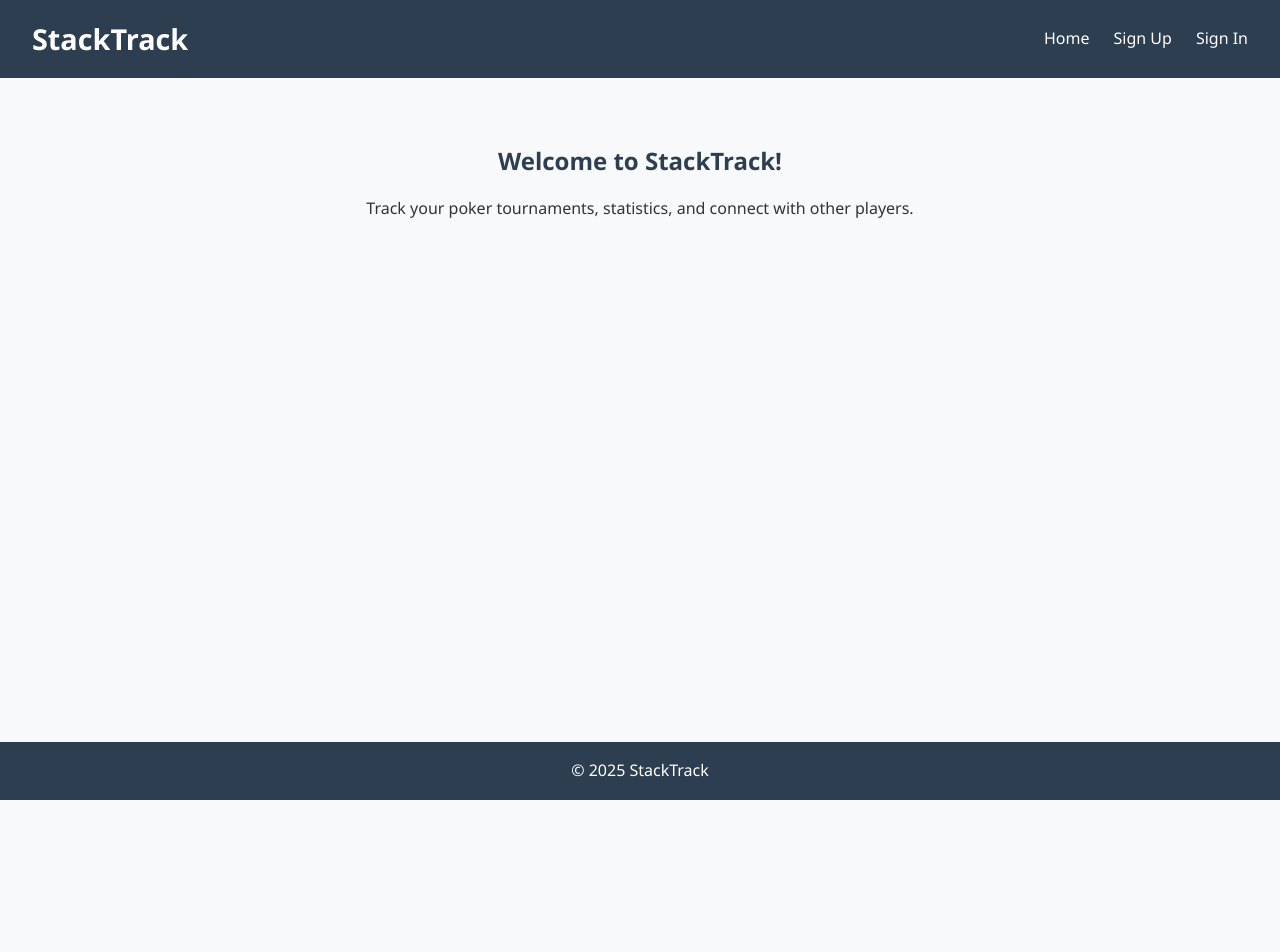
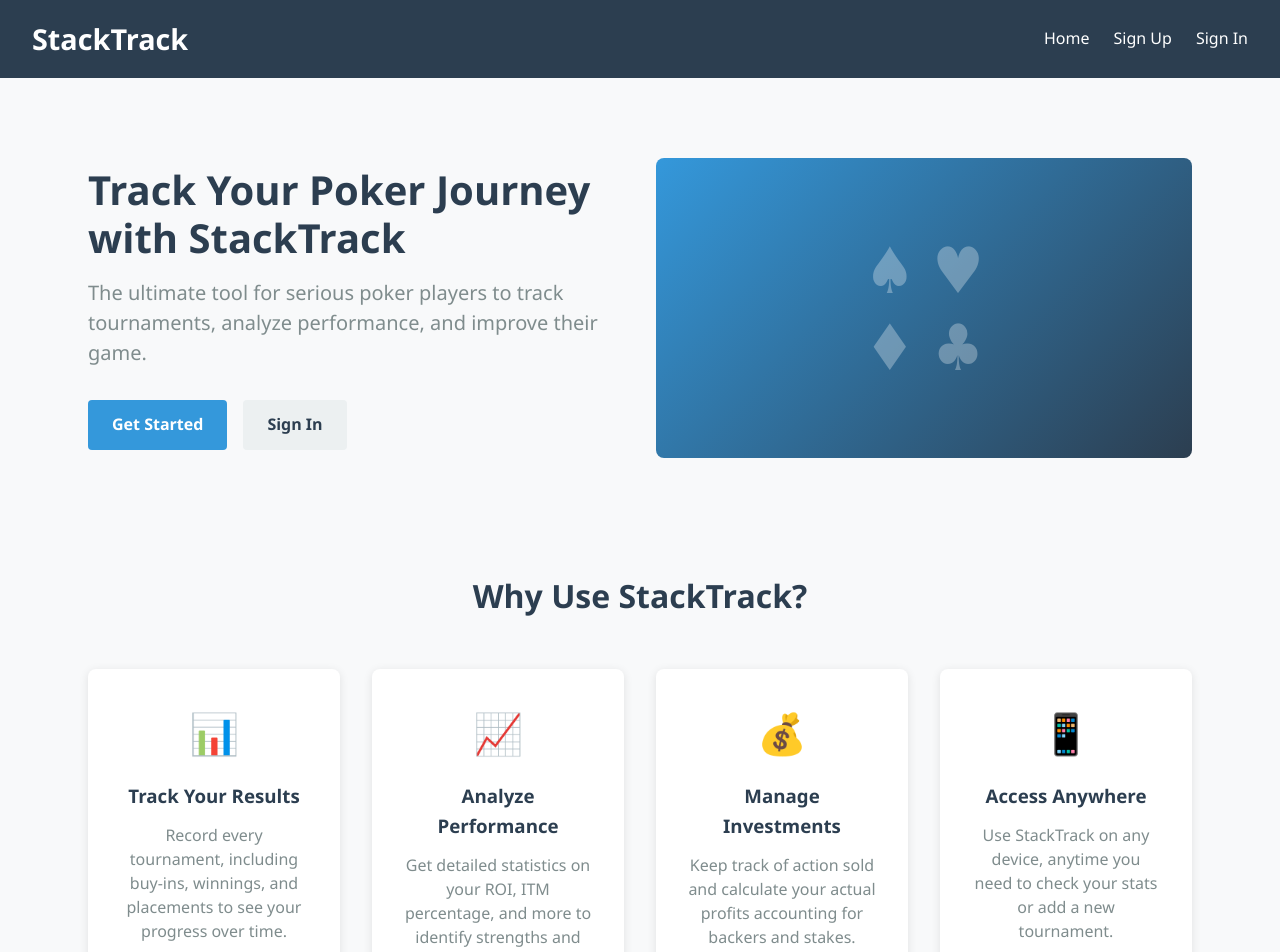
Before and after one commit to vincenzo-scotto001/stacktrack, a React (Create React App) app in the folder stack-track/: page / in a window 1280 px wide. Shown: the top 952 px of the page. Before the commit the page ends 800 px from the top, so only its background shows below. Built offline with nearby package versions, Linux system fonts and the light colour scheme; no server answers.

Commit message:
version 0.0.0.0.1 hehe, has plenty of easter eggs

```diff
--- a/stack-track/src/App.js
+++ b/stack-track/src/App.js
@@ -6,6 +6,7 @@ import Dashboard from './components/Dashboard';
 import TournamentsPage from './components/TournamentsPage';
 import AddTournament from './components/AddTournament';
 import Stats from './components/Stats';
+import Home from './components/Home';
 
 function App() {
   return (
@@ -42,14 +43,5 @@ function App() {
   );
 }
 
-// Simple Home component
-function Home() {
-  return (
-    <div className="home">
-      <h2>Welcome to StackTrack!</h2>
-      <p>Track your poker tournaments, statistics, and connect with other players.</p>
-    </div>
-  );
-}
 
 export default App;
--- /dev/null
+++ b/stack-track/src/components/Home.js
@@ -0,0 +1,99 @@
+import React from 'react';
+import { Link } from 'react-router-dom';
+
+function Home() {
+  return (
+    <div className="home-container">
+      <section className="hero-section">
+        <div className="hero-content">
+          <h1>Track Your Poker Journey with StackTrack</h1>
+          <p className="hero-subtitle">
+            The ultimate tool for serious poker players to track tournaments, analyze performance, and improve their game.
+          </p>
+          <div className="hero-buttons">
+            <Link to="/signup" className="btn primary-btn">Get Started</Link>
+            <Link to="/signin" className="btn secondary-btn">Sign In</Link>
+          </div>
+        </div>
+        <div className="hero-image">
+          {/* Placeholder for hero image */}
+          <div className="poker-image-placeholder"></div>
+        </div>
+      </section>
+
+      <section className="features-section">
+        <h2>Why Use StackTrack?</h2>
+        <div className="features-grid">
+          <div className="feature-card">
+            <div className="feature-icon">📊</div>
+            <h3>Track Your Results</h3>
+            <p>Record every tournament, including buy-ins, winnings, and placements to see your progress over time.</p>
+          </div>
+          <div className="feature-card">
+            <div className="feature-icon">📈</div>
+            <h3>Analyze Performance</h3>
+            <p>Get detailed statistics on your ROI, ITM percentage, and more to identify strengths and weaknesses.</p>
+          </div>
+          <div className="feature-card">
+            <div className="feature-icon">💰</div>
+            <h3>Manage Investments</h3>
+            <p>Keep track of action sold and calculate your actual profits accounting for backers and stakes.</p>
+          </div>
+          <div className="feature-card">
+            <div className="feature-icon">📱</div>
+            <h3>Access Anywhere</h3>
+            <p>Use StackTrack on any device, anytime you need to check your stats or add a new tournament.</p>
+          </div>
+        </div>
+      </section>
+
+      <section className="testimonials-section">
+        <h2>What Players Are Saying</h2>
+        <div className="testimonials-grid">
+          <div className="testimonial-card">
+            <p>"StackTrack helped me identify leaks in my tournament game that I wasn't aware of. After three months of tracking, my ROI improved by 12%!"</p>
+            <div className="testimonial-author">- Robert S., Poker Legend</div>
+          </div>
+          <div className="testimonial-card">
+            <p>"I use StackTrack to manage my poker bankroll and track my tournament results. The stats feature is invaluable for my annual tax filing."</p>
+            <div className="testimonial-author">- Steve B., Falcon CEO</div>
+          </div>
+          <div className="testimonial-card">
+            <p>"As someone who sells action regularly, the 'action sold' feature is a game-changer. No more complicated spreadsheets!"</p>
+            <div className="testimonial-author">- Vincenzo S., Terrible poker player</div>
+          </div>
+        </div>
+      </section>
+
+      <section className="cta-section">
+        <h2>Ready to Level Up Your Poker Game?</h2>
+        <p>Join thousands of players who trust StackTrack to keep their poker career on track.</p>
+        <Link to="/signup" className="btn primary-btn large-btn">Create Free Account</Link>
+      </section>
+
+      <section className="faq-section">
+        <h2>Frequently Asked Questions</h2>
+        <div className="faq-grid">
+          <div className="faq-item">
+            <h3>Is StackTrack free to use?</h3>
+            <p>Yes! StackTrack is completely free to use with all features included. No hidden fees or premium tiers.</p>
+          </div>
+          <div className="faq-item">
+            <h3>Can I export my data?</h3>
+            <p>We're working on an export feature that will allow you to download your data in CSV format. Coming soon!</p>
+          </div>
+          <div className="faq-item">
+            <h3>Is my data secure?</h3>
+            <p>Absolutely. We use Supabase for our database which implements industry-standard security practices.</p>
+          </div>
+          <div className="faq-item">
+            <h3>Can I track cash games too?</h3>
+            <p>Currently, StackTrack is focused on tournament play. Cash game tracking is on our roadmap for future updates.</p>
+          </div>
+        </div>
+      </section>
+    </div>
+  );
+}
+
+export default Home;
--- a/stack-track/src/index.css
+++ b/stack-track/src/index.css
@@ -567,3 +567,278 @@ input[type="number"]::-webkit-inner-spin-button {
     padding: 1rem;
   }
 }
+
+/* Home page styles */
+.home-container {
+  max-width: 1200px;
+  margin: 0 auto;
+  padding: 0 1rem;
+}
+
+/* Hero section */
+.hero-section {
+  display: flex;
+  align-items: center;
+  justify-content: space-between;
+  padding: 3rem 0;
+  gap: 2rem;
+}
+
+.hero-content {
+  flex: 1;
+}
+
+.hero-section h1 {
+  font-size: 2.5rem;
+  color: #2c3e50;
+  margin-bottom: 1rem;
+  line-height: 1.2;
+}
+
+.hero-subtitle {
+  font-size: 1.25rem;
+  color: #7f8c8d;
+  margin-bottom: 2rem;
+  line-height: 1.5;
+}
+
+.hero-image {
+  flex: 1;
+  display: flex;
+  justify-content: center;
+  align-items: center;
+}
+
+.poker-image-placeholder {
+  background-color: #f0f0f0;
+  width: 100%;
+  height: 300px;
+  border-radius: 8px;
+  background-image: linear-gradient(135deg, #3498db, #2c3e50);
+  position: relative;
+  overflow: hidden;
+}
+
+.poker-image-placeholder::before {
+  content: "♠ ♥\A ♦ ♣";
+  white-space: pre;
+  position: absolute;
+  top: 50%;
+  left: 50%;
+  transform: translate(-50%, -50%);
+  font-size: 4rem;
+  color: rgba(255, 255, 255, 0.3);
+  text-align: center;
+  line-height: 1.2;
+}
+/* Buttons */
+.btn {
+  display: inline-block;
+  padding: 0.75rem 1.5rem;
+  border-radius: 4px;
+  font-weight: 600;
+  text-decoration: none;
+  text-align: center;
+  cursor: pointer;
+  transition: all 0.3s ease;
+}
+
+.primary-btn {
+  background-color: #3498db;
+  color: white;
+}
+
+.primary-btn:hover {
+  background-color: #2980b9;
+}
+
+.secondary-btn {
+  background-color: #ecf0f1;
+  color: #2c3e50;
+}
+
+.secondary-btn:hover {
+  background-color: #dde4e6;
+}
+
+.large-btn {
+  padding: 1rem 2rem;
+  font-size: 1.1rem;
+}
+
+.hero-buttons {
+  display: flex;
+  gap: 1rem;
+}
+
+/* Features section */
+.features-section {
+  padding: 4rem 0;
+  text-align: center;
+}
+
+.features-section h2 {
+  margin-bottom: 3rem;
+  color: #2c3e50;
+  font-size: 2rem;
+}
+
+.features-grid {
+  display: grid;
+  grid-template-columns: repeat(auto-fit, minmax(250px, 1fr));
+  gap: 2rem;
+}
+
+.feature-card {
+  background-color: white;
+  padding: 2rem;
+  border-radius: 8px;
+  box-shadow: 0 2px 10px rgba(0, 0, 0, 0.1);
+  transition: transform 0.3s ease;
+}
+
+.feature-card:hover {
+  transform: translateY(-5px);
+}
+
+.feature-icon {
+  font-size: 2.5rem;
+  margin-bottom: 1rem;
+}
+
+.feature-card h3 {
+  margin-bottom: 0.75rem;
+  color: #2c3e50;
+}
+
+.feature-card p {
+  color: #7f8c8d;
+  line-height: 1.5;
+}
+
+/* Testimonials section */
+.testimonials-section {
+  padding: 4rem 0;
+  background-color: #f8f9fa;
+  margin: 2rem -1rem;
+  padding-left: 1rem;
+  padding-right: 1rem;
+}
+
+.testimonials-section h2 {
+  text-align: center;
+  margin-bottom: 3rem;
+  color: #2c3e50;
+  font-size: 2rem;
+}
+
+.testimonials-grid {
+  display: grid;
+  grid-template-columns: repeat(auto-fit, minmax(300px, 1fr));
+  gap: 2rem;
+}
+
+.testimonial-card {
+  background-color: white;
+  padding: 2rem;
+  border-radius: 8px;
+  box-shadow: 0 2px 10px rgba(0, 0, 0, 0.1);
+  position: relative;
+}
+
+.testimonial-card p {
+  font-style: italic;
+  color: #34495e;
+  line-height: 1.6;
+  margin-bottom: 1.5rem;
+}
+
+.testimonial-card p::before {
+  content: '"';
+  font-size: 3rem;
+  color: #3498db;
+  opacity: 0.2;
+  position: absolute;
+  top: 0.5rem;
+  left: 1rem;
+}
+
+.testimonial-author {
+  text-align: right;
+  font-weight: 600;
+  color: #7f8c8d;
+}
+
+/* CTA section */
+.cta-section {
+  padding: 4rem 0;
+  text-align: center;
+}
+
+.cta-section h2 {
+  margin-bottom: 1rem;
+  color: #2c3e50;
+  font-size: 2rem;
+}
+
+.cta-section p {
+  margin-bottom: 2rem;
+  color: #7f8c8d;
+  font-size: 1.1rem;
+}
+
+/* FAQ section */
+.faq-section {
+  padding: 4rem 0;
+}
+
+.faq-section h2 {
+  text-align: center;
+  margin-bottom: 3rem;
+  color: #2c3e50;
+  font-size: 2rem;
+}
+
+.faq-grid {
+  display: grid;
+  grid-template-columns: repeat(auto-fit, minmax(500px, 1fr));
+  gap: 2rem;
+}
+
+.faq-item {
+  margin-bottom: 2rem;
+}
+
+.faq-item h3 {
+  color: #2c3e50;
+  margin-bottom: 0.75rem;
+}
+
+.faq-item p {
+  color: #7f8c8d;
+  line-height: 1.5;
+}
+
+/* Responsive adjustments */
+@media (max-width: 768px) {
+  .hero-section {
+    flex-direction: column;
+    text-align: center;
+  }
+
+  .hero-buttons {
+    justify-content: center;
+  }
+
+  .faq-grid {
+    grid-template-columns: 1fr;
+  }
+
+  .hero-section h1 {
+    font-size: 2rem;
+  }
+
+  .faq-item h3 {
+    font-size: 1.1rem;
+  }
+}
```
